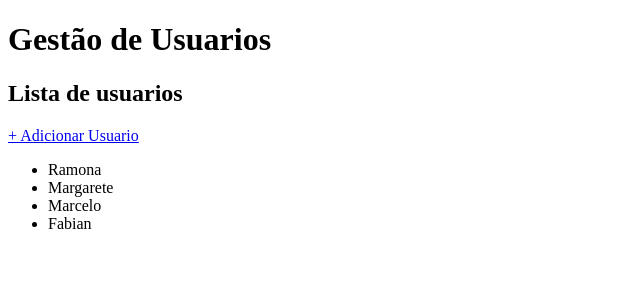
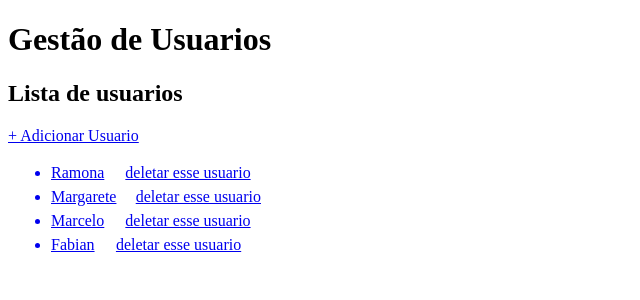
Before and after one commit to Lsitjs/crud-django-2019, a Django app: page / in a window 1280 px wide. Shown: the top 300 px of the page, without its empty margins (0-640 px from the left). Run offline with Django 3.2, Linux system fonts and the light colour scheme; data comes from the database, SQL or seed files in the repository; both versions use the stored data as it was after the commit.

Commit message:
resto do crud

```diff
--- a/usuarios/templates/index.html
+++ b/usuarios/templates/index.html
@@ -12,12 +12,19 @@
  <a href="new/">+ Adicionar Usuario</a>
 
 <ul>
-
+<tr>
 {% for usuario in usuarios %}
-    <li>    {{ usuario.nome }} </li>
+    <table border="0"  width="20%">
+    <td>
+    <a href="update/{{usuario.id}}">
+    <li>    {{ usuario.nome }} </li></a>
+    </td>
+    <td>
+    <a href="delete/{{usuario.id}}"> deletar esse usuario</a>
+    </td>
 
 {% endfor %}
-
+</tr>
 </ul>
 </body>
 </html>
--- a/usuarios/urls.py
+++ b/usuarios/urls.py
@@ -1,8 +1,10 @@
 from django.urls import path, include
-from.views import lista_usuario, criar_usuario
+from.views import lista_usuario, criar_usuario, atualiza_usuario, deletar_usuario
 
 urlpatterns = [
     path('', lista_usuario, name='lista_usuario'),
     path('new/', criar_usuario, name='criar_usuario'),
+    path('update/<int:id>', atualiza_usuario, name='atualiza_usuario'),
+    path('delete/<int:id>', deletar_usuario, name='deletar_usuario'),
 
 ]
--- a/usuarios/views.py
+++ b/usuarios/views.py
@@ -1,4 +1,4 @@
-from django.shortcuts import render, redirect
+from django.shortcuts import render, redirect, get_object_or_404
 from.models import Usuario
 from.forms import UsuarioForm
 
@@ -15,3 +15,22 @@ def criar_usuario(request):
         return redirect('lista_usuario')
 
     return render(request, 'usuarios-form.html', {'form': form})
+
+def atualiza_usuario(request, id):
+    usuario = get_object_or_404(Usuario, pk=id)
+    form = UsuarioForm(request.POST or None, instance=usuario)
+
+    if form.is_valid():
+        form.save()
+        return redirect('lista_usuario')
+
+    return render(request, 'usuarios-form.html', {'form': form})
+
+def deletar_usuario(request, id):
+    usuario = get_object_or_404(Usuario, pk=id)
+
+    if request.method == 'POST':
+        usuario.delete()
+        return redirect('lista_usuario')
+
+    return render(request, 'confirm_delete.html', {'usuario': usuario})
```
Also changed, not shown: usuarios/templates/confirm_delete.html (added, +16 -0 lines), db.sqlite3.
